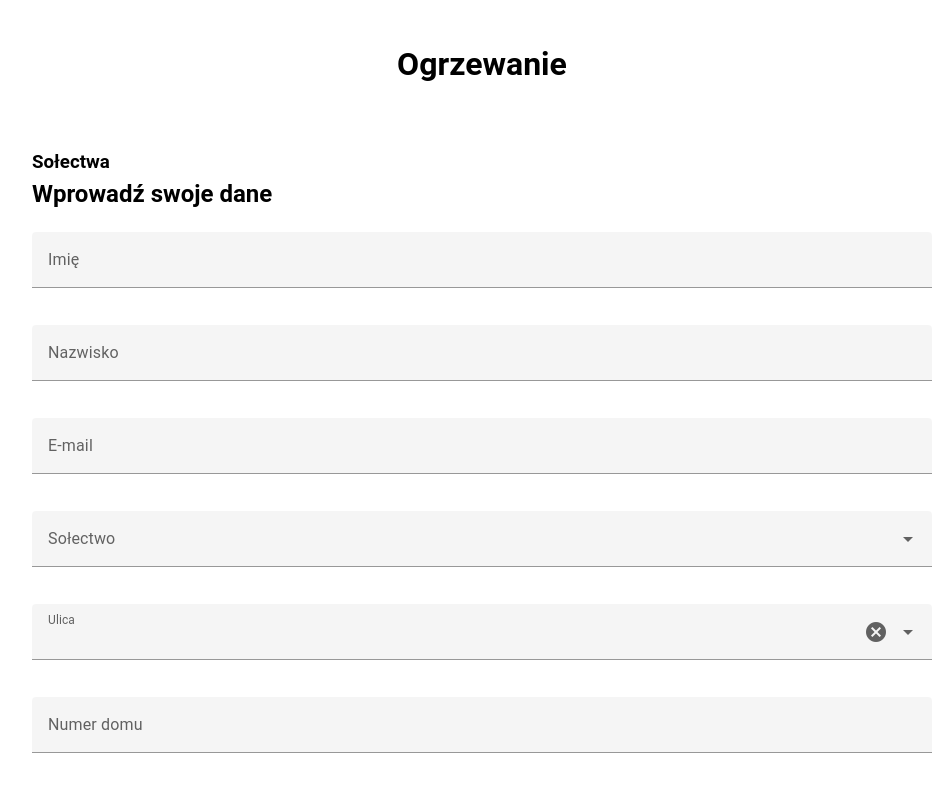
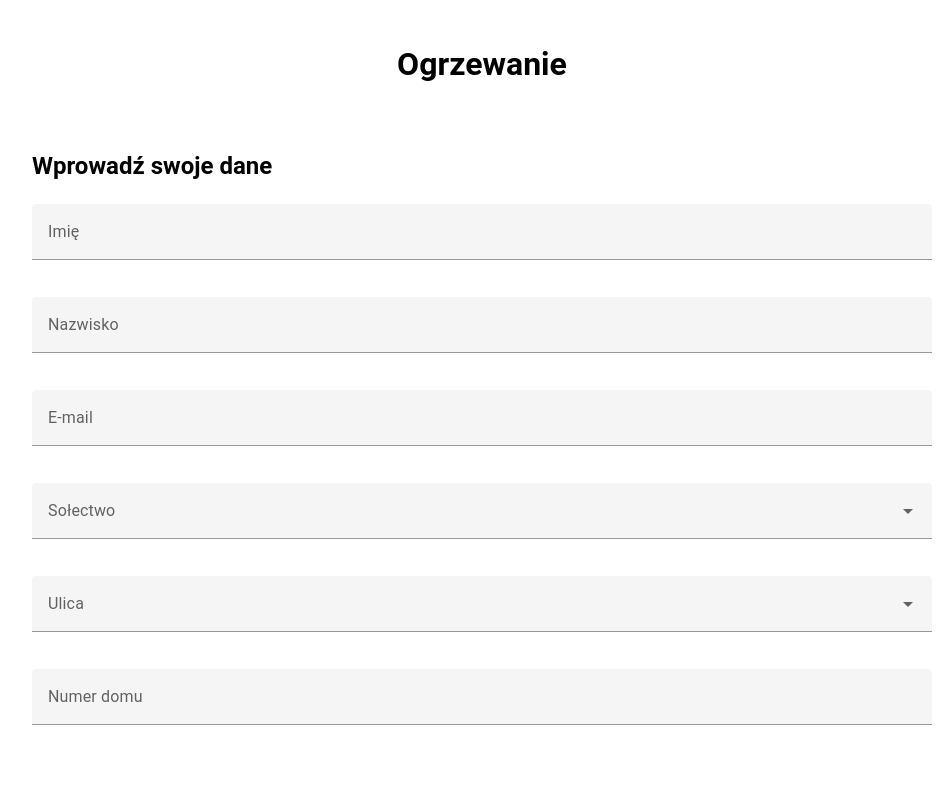
Before and after one commit to JakGin/formularz, a Vue app in the folder frontend/: page / in a window 1280 px wide. Shown: the top 800 px of the page, without its empty margins (158-1102 px from the left). Built offline with nearby package versions, Linux system fonts and the light colour scheme; no server answers.

Commit message:
Fix some things on front

```diff
--- a/frontend/src/App.vue
+++ b/frontend/src/App.vue
@@ -14,7 +14,7 @@ const formData = ref({
   lastname: "",
   email: "",
   solectwo: null,
-  street: "",
+  street: null,
   homeNumber: "",
   eagerToJoin: null,
   yearToJoin: null,
--- a/frontend/src/components/PersonalInfo.vue
+++ b/frontend/src/components/PersonalInfo.vue
@@ -1,10 +1,6 @@
 // PersonalInfo.vue
 <template>
   <div>
-    <h3>Sołectwa</h3>
-            <!-- <pre>{{ loadingSolectwa }}</pre> -->
-            <!-- <pre>Length: {{ solectwa.length }}</pre>
-            <pre>{{ solectwa.slice(0, 3) }}</pre> -->
     <h2 class="personal-info-title">Wprowadź swoje dane</h2>
     <form @submit.prevent class="personal-info-form">
       <v-text-field
@@ -67,7 +63,7 @@ const props = defineProps({
       lastname: string;
       email: string;
       solectwo: string | null;
-      street: string;
+      street: string | null;
       homeNumber: string;
     }>,
     required: true,
```
